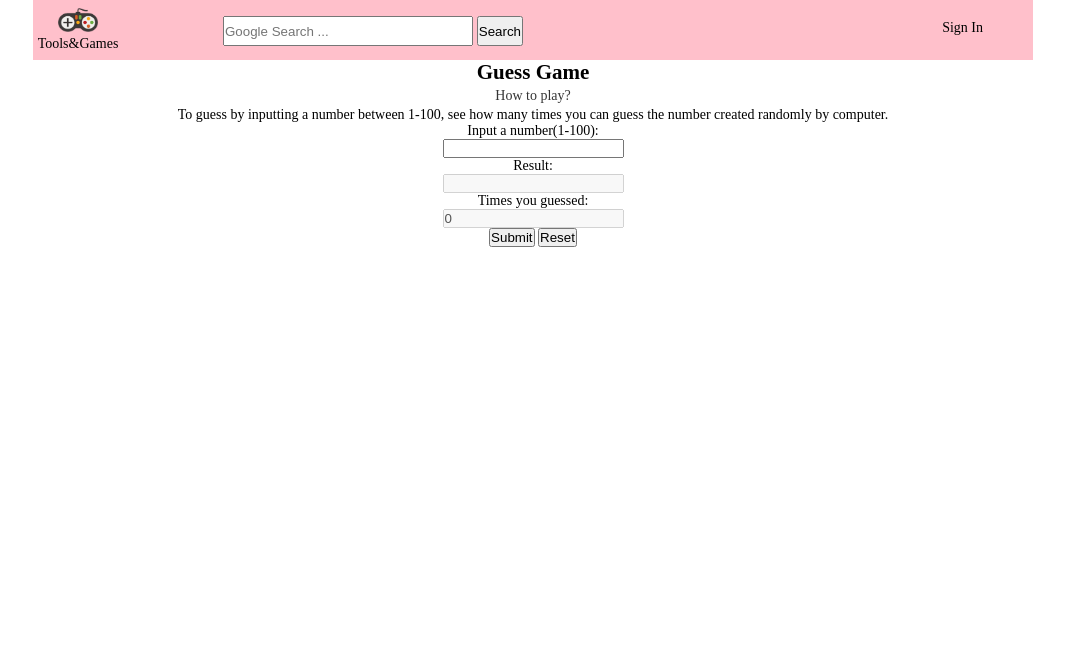
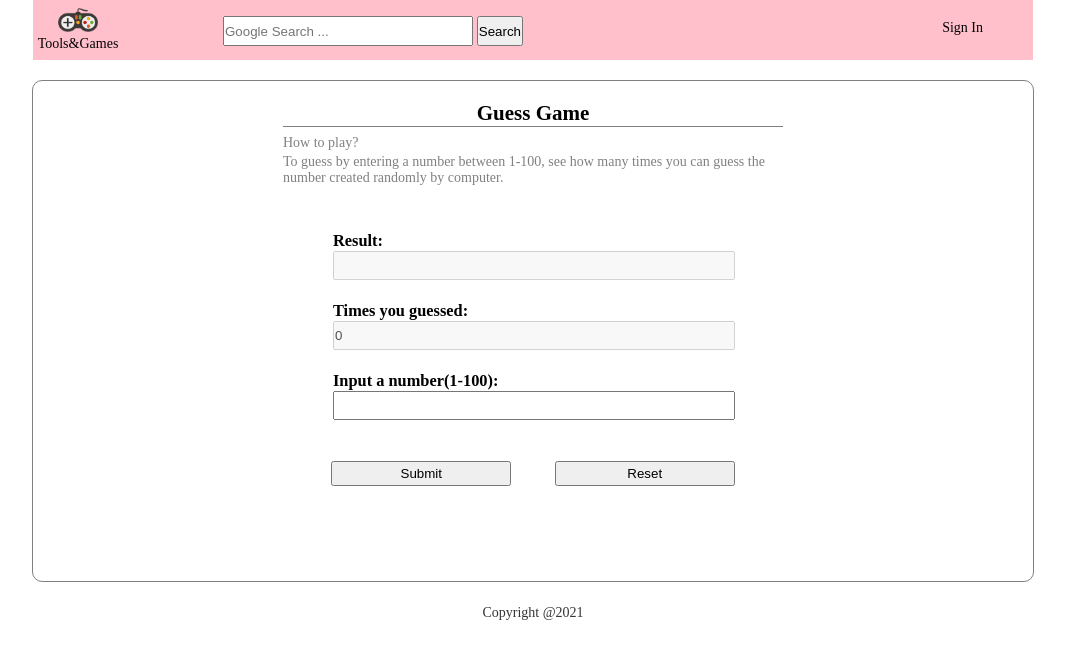
Before and after one commit to Ricky-Hu5918/comIT-finalproject, a Django app: page /guesspage/ in a window 1280 px wide. Shown: the top 659 px of the page, without its empty margins (107-1172 px from the left). Run offline with Django 3.2, Linux system fonts and the light colour scheme.

Commit message:
finished the guess game page

```diff
--- a/main_project/calc_app/static/calc_app/base.css
+++ b/main_project/calc_app/static/calc_app/base.css
@@ -326,19 +326,94 @@ label img {
 }
 /* ----------games css end---------- */
 
-/* ----------footer css start---------- */
+/* ----------index footer css start---------- */
 .foot-wrapper {
     height: 60px;
+    width: 500px;
     margin-top: 10px;
     margin-bottom: 5px;
     background-color: pink;
 }
 
-/* ----------footer css end----------*/
+/* ----------index footer css end----------*/
 
 /* ----------guess game css start---------- */
 .guess-form-wrapper {
     text-align: center;
+    height: 500px;
+    margin: 20px auto;
+    border: 1px solid grey;
+    border-radius: 10px;
 }
 
+.form-title {
+    height: 100px;
+    width: 500px;
+    margin: 20px auto;
+
+    /* background-color: skyblue; */
+}
+.form-title h2 {
+    margin: 5px auto;
+    border-bottom: 1px solid grey;
+}
+
+.game-description {
+    color: grey;
+    text-align: left;
+}
+.game-description h4 {
+    color: grey;
+}
+
+.guess-input-area {
+    margin: 30px auto;
+}
+
+.guess-input-area input {
+    width: 398px;
+    height: 25px;
+}
+
+.result-part {
+    height: 50px;
+    width: 400px;
+    text-align: left;
+    margin: 20px auto;
+    /* border: 1px solid pink; */
+}
+
+.times-part {
+    height: 50px;
+    width: 400px;
+    text-align: left;
+    margin: 20px auto;
+    /* border: 1px solid pink; */
+}
+
+.input-part {
+    height: 50px;
+    width: 400px;
+    text-align: left;
+    margin: 20px auto;
+    /* border: 1px solid pink; */
+}
+.guess-button {
+    margin: 20px;
+    /* margin-left: 0px; */
+    width: 180px;
+    height: 25px;
+}
+.reset-button {
+    margin: 20px;
+    /* margin-right: 0px; */
+    width: 180px;
+    height: 25px;
+}
+
+.guess-footer {
+    color: grey;
+    text-align: center;
+    margin: 20px auto;
+}
 /* ----------guess game css end--------- */
--- a/main_project/signin_app/templates/guesspage.html
+++ b/main_project/signin_app/templates/guesspage.html
@@ -52,35 +52,40 @@
             <h2>Guess Game</h2>
             <div class="game-description">
                 <h4>How to play?</h4>
-                <p>To guess by inputting a number between 1-100, see how many times you can guess the number created randomly by computer.</p>
+                <p>To guess by entering a number between 1-100, see how many times you can guess the number created randomly by computer.</p>
             </div>
         </div>
 
         <div>
-            <form class="guess-input-area" >
-                <span>Input a number(1-100):</span>
-                <div>
-                    <input type="text" id="guess_number" />
-                </div>
+            <form class="guess-input-area w" >
 
-                <span>Result:</span>
-                <div>
+                <div class="result-part">
+                    <h3>Result:</h3>
                     <input type="text" id="guess_result" disabled/>
                 </div>
 
-                <span>Times you guessed:</span>
-                <div>
+                <div class="times-part">
+                    <h3>Times you guessed:</h3>
                     <input type="number" id="guessed_times" value="0" disabled/>
+                </div>
+
+                <div class="input-part">
+                    <h3>Input a number(1-100):</h3>
+                    <input type="text" id="guess_number" />
                 </div>
 
                 <div>
                     <!-- attention: if set type=submit, then the return of ajax will refresh the whole page! -->
-                    <button type="button" id="Guess" onclick="fun_guess()">Submit</button>
-                    <button type="button" onclick="fun_reset()">Reset</button>
+                    <button class="guess-button" type="button" id="Guess" onclick="fun_guess()">Submit</button>
+                    <button class="reset-button" type="button" onclick="fun_reset()">Reset</button>
                 </div>
             </form>
         </div>
     </div>
+
+    <footer class="guess-footer w">
+        <h4>Copyright @2021</h4>
+    </footer>
 
     <script>
         // enable csrf_token
```
